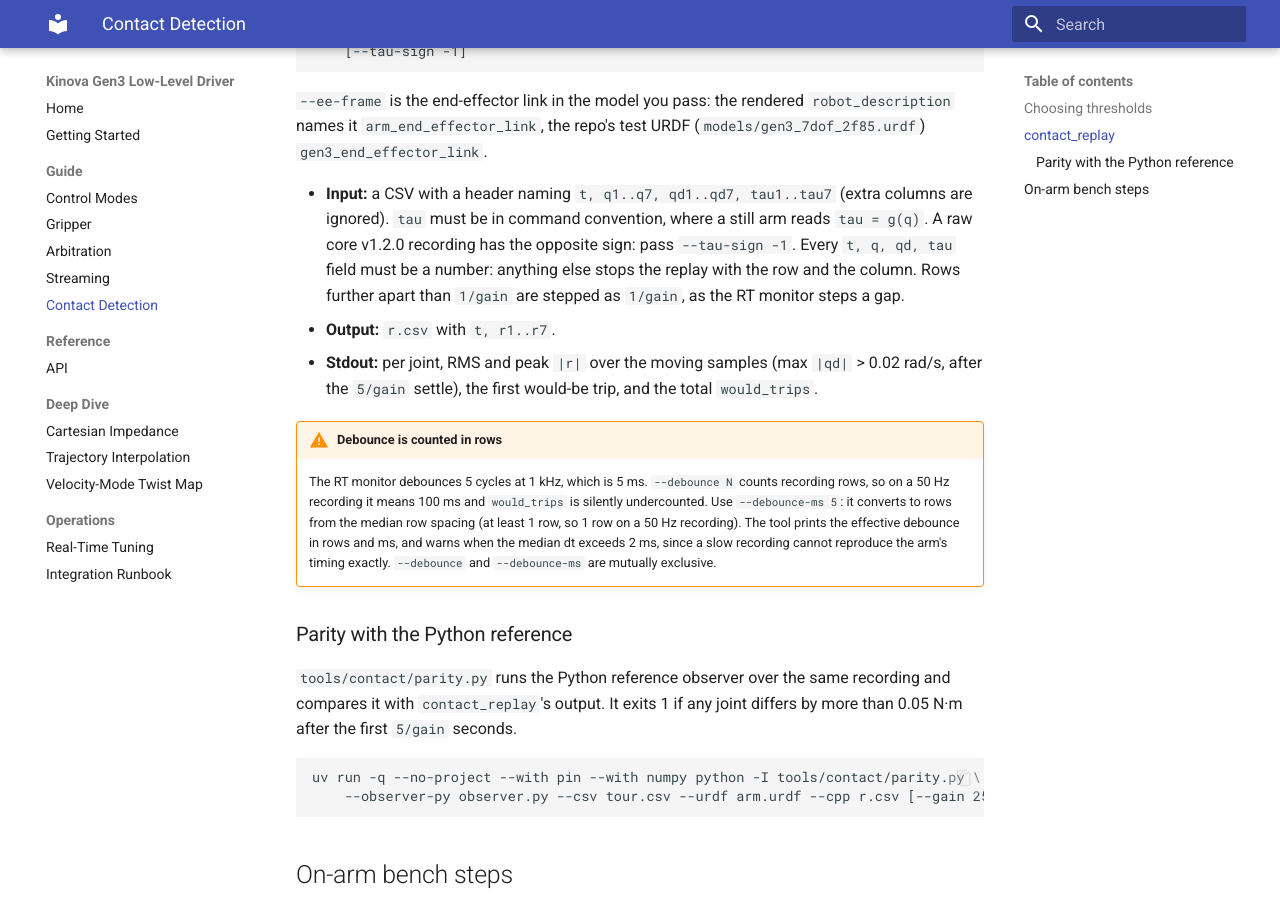
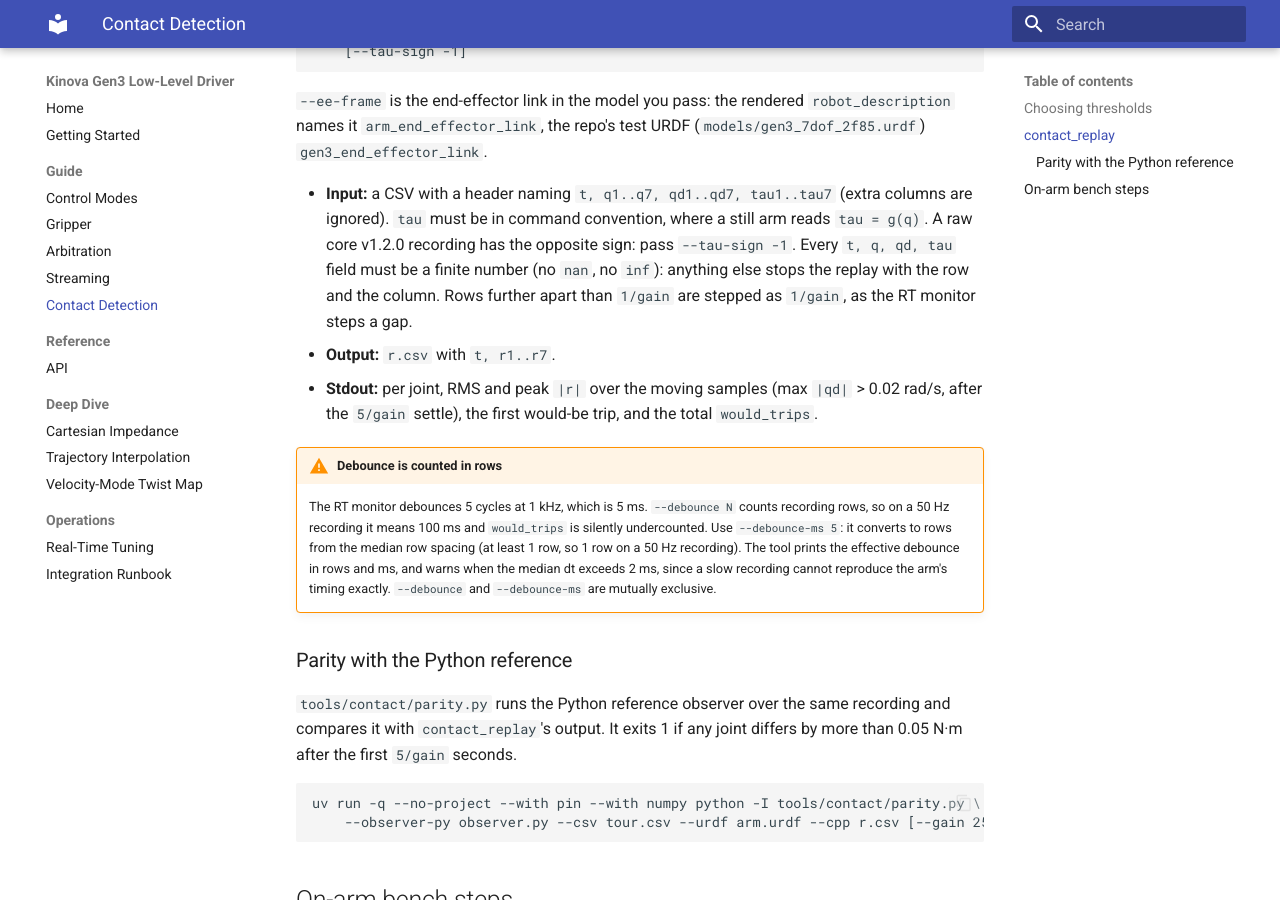
Before and after one commit to rammp-org/kinova-gen3-driver, an MkDocs documentation site: the page built from docs/guide/contact-detection.md, in a window 1280 px wide and 900 px high, scrolled down 854 px. Built offline with MkDocs 1.6.1 and Material for MkDocs 9.7.7, drawn with Linux system fonts in a browser that asks for light colours.

Commit message:
fix(apps): contact_replay refuses nan and inf fields
strtod accepts "nan" and "inf". A non-finite t poisons the observer for
the rest of the file, and the replay then reports would_trips = 0 without
saying why. A used field must now be a finite number, or the load throws
naming the row and the column.

Co-Authored-By: Claude Opus 5.5 <noreply@anthropic.com>
Claude-Session: https://claude.ai/code/session_01QoDtVscJzCSvwciduriahp

```diff
--- a/docs/guide/contact-detection.md
+++ b/docs/guide/contact-detection.md
@@ -42,9 +42,9 @@ contact_replay --urdf arm.urdf --ee-frame arm_end_effector_link \
   columns are ignored). `tau` must be in command convention, where a still arm
   reads `tau = g(q)`. A raw core v1.2.0 recording has the opposite sign: pass
   `--tau-sign -1`.
-  Every `t, q, qd, tau` field must be a number: anything else stops the replay
-  with the row and the column. Rows further apart than `1/gain` are stepped as
-  `1/gain`, as the RT monitor steps a gap.
+  Every `t, q, qd, tau` field must be a finite number (no `nan`, no `inf`):
+  anything else stops the replay with the row and the column. Rows further apart
+  than `1/gain` are stepped as `1/gain`, as the RT monitor steps a gap.
 - **Output:** `r.csv` with `t, r1..r7`.
 - **Stdout:** per joint, RMS and peak `|r|` over the moving samples (max `|qd|` >
   0.02 rad/s, after the `5/gain` settle), the first would-be trip, and the total
```
Also changed, not shown: 3 other files.
